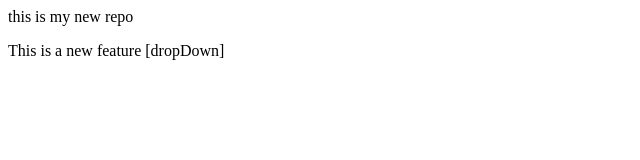
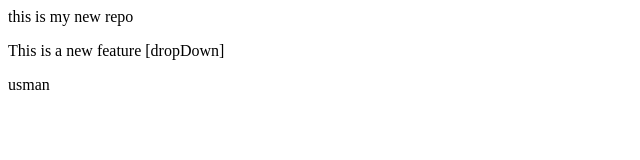
Before and after one commit to Up786141/localRepo, a plain HTML site: page index.html in a window 1280 px wide. Shown: the full height of the page, 0-640 px from the left. Drawn offline with Linux system fonts and the light colour scheme.

Commit message:
added name

```diff
--- a/index.html
+++ b/index.html
@@ -1,2 +1,3 @@
 <p>this is my new repo</p>
 <p>This is a new feature [dropDown]</p>
+<p>usman</p>
```
